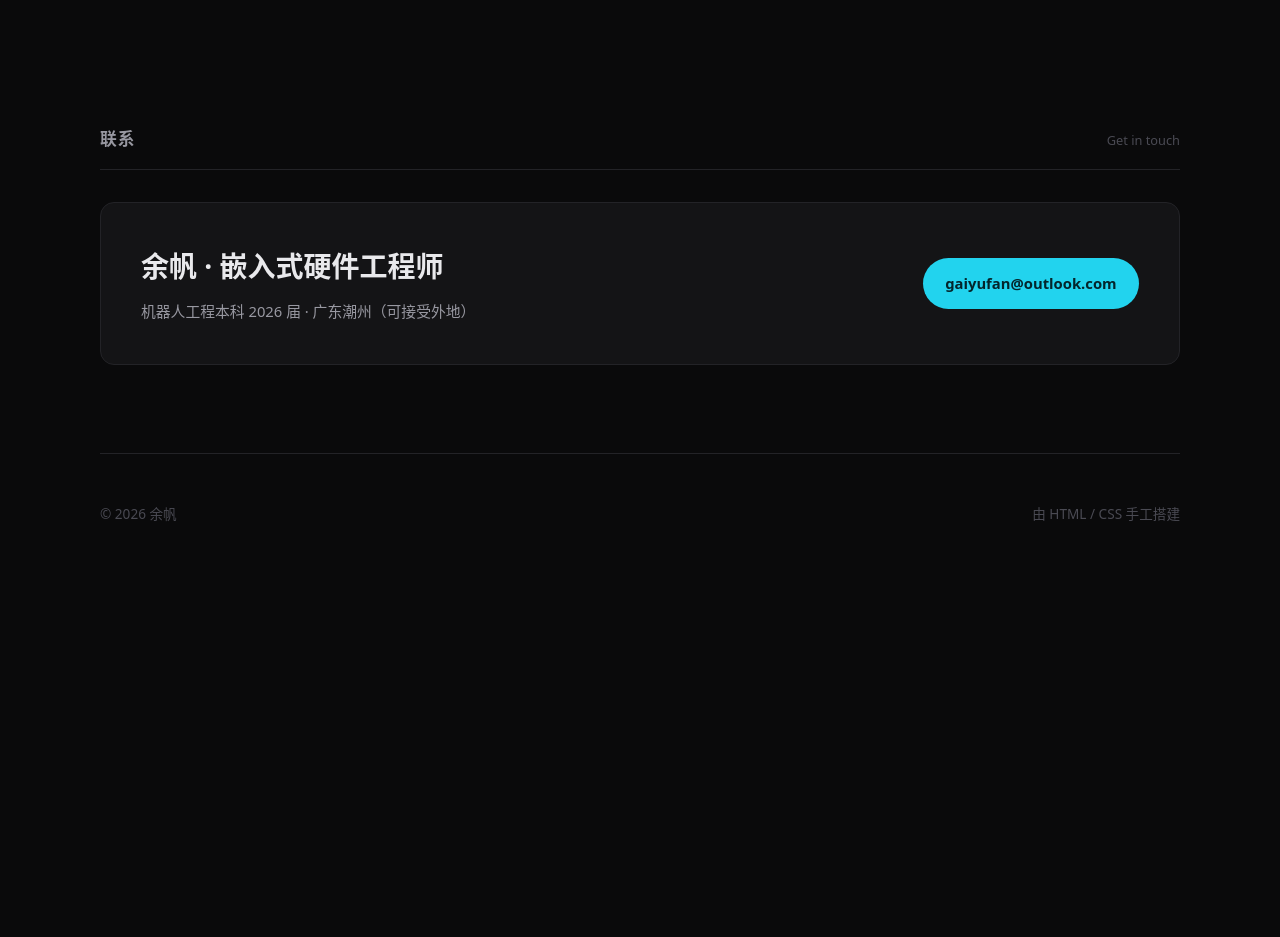
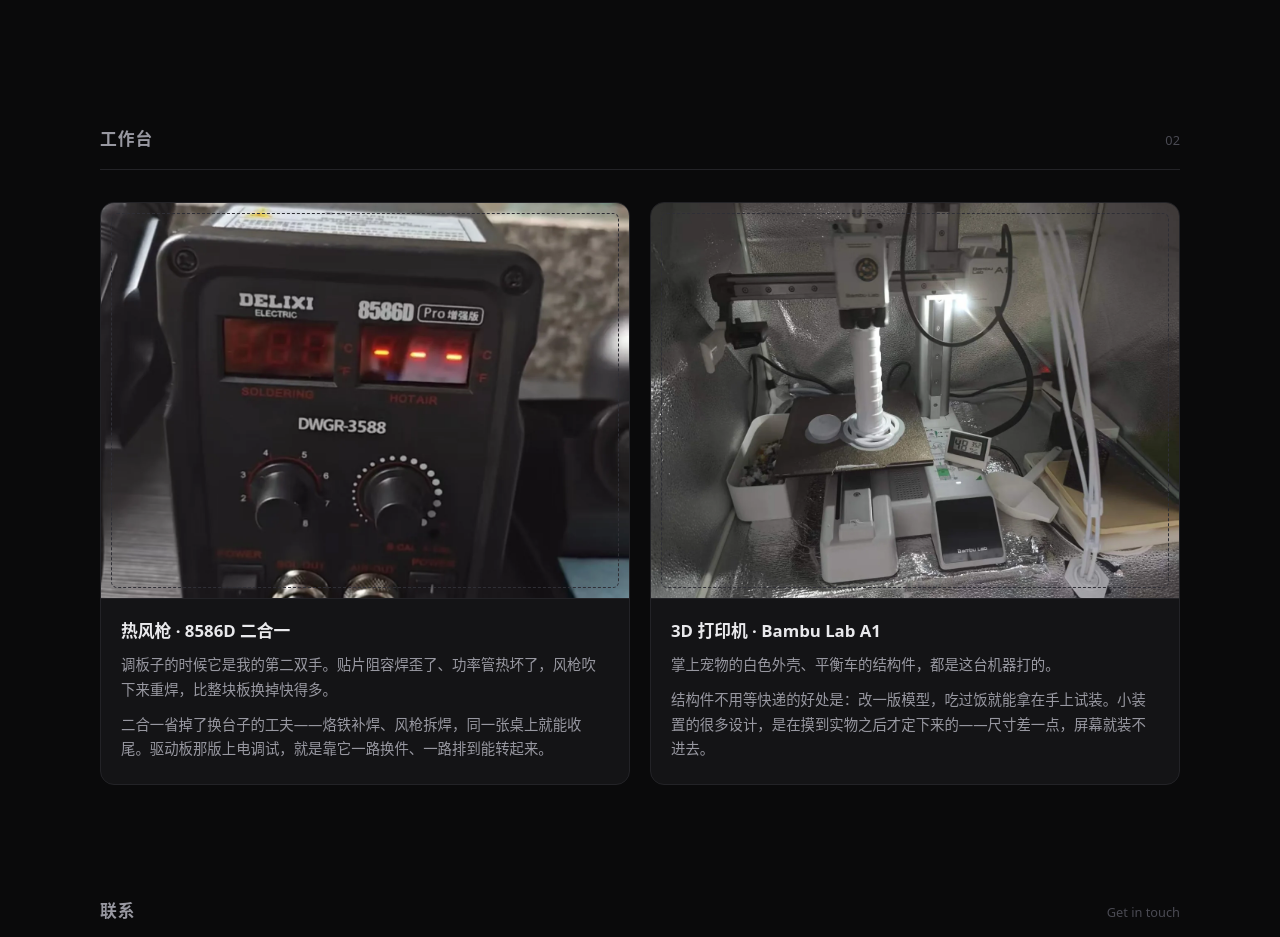
Before and after one commit to yohoda/yufan-portfolio, a plain HTML site: page index.html in a window 1280 px wide. Shown: the part 1860-2797 px from the top of the page. Before the commit the page ends 2449 px from the top, so only its background shows below. Drawn offline with Linux system fonts and the light colour scheme.

Commit message:
首页新增工作台区块：热风枪焊台与 3D 打印机

```diff
--- a/index.html
+++ b/index.html
@@ -17,6 +17,7 @@
     <nav class="nav">
       <a href="#projects">项目</a>
       <a href="#skills">技能</a>
+      <a href="#tools">工作台</a>
       <a href="#contact">联系</a>
     </nav>
   </div>
@@ -116,6 +117,38 @@
     </div>
   </section>
 
+  <!-- ==================== 工作台 ==================== -->
+  <section class="section" id="tools">
+    <div class="container">
+      <div class="section-head reveal">
+        <h2>工作台</h2>
+        <span class="count">02</span>
+      </div>
+
+      <div class="tools">
+
+        <article class="tool reveal">
+          <div class="media" data-ratio="4/3"><img src="assets/tool-hotair.webp" alt="8586D 二合一热风枪焊台"></div>
+          <div class="tool-body">
+            <h3>热风枪 · 8586D 二合一</h3>
+            <p>调板子的时候它是我的第二双手。贴片阻容焊歪了、功率管热坏了，风枪吹下来重焊，比整块板换掉快得多。</p>
+            <p>二合一省掉了换台子的工夫——烙铁补焊、风枪拆焊，同一张桌上就能收尾。驱动板那版上电调试，就是靠它一路换件、一路排到能转起来。</p>
+          </div>
+        </article>
+
+        <article class="tool reveal">
+          <div class="media" data-ratio="4/3"><img src="assets/tool-printer.webp" alt="Bambu Lab A1 3D 打印机"></div>
+          <div class="tool-body">
+            <h3>3D 打印机 · Bambu Lab A1</h3>
+            <p>掌上宠物的白色外壳、平衡车的结构件，都是这台机器打的。</p>
+            <p>结构件不用等快递的好处是：改一版模型，吃过饭就能拿在手上试装。小装置的很多设计，是在摸到实物之后才定下来的——尺寸差一点，屏幕就装不进去。</p>
+          </div>
+        </article>
+
+      </div>
+    </div>
+  </section>
+
   <!-- ==================== 联系 ==================== -->
   <section class="section" id="contact">
     <div class="container">
--- a/style.css
+++ b/style.css
@@ -557,3 +557,49 @@ a { color: inherit; }
   border-color: #3c3c44;
   filter: none;
 }
+
+/* ---------- 工作台 ---------- */
+
+.tools {
+  display: grid;
+  grid-template-columns: repeat(2, 1fr);
+  gap: 1.25rem;
+}
+
+.tool {
+  background: var(--surface);
+  border: 1px solid var(--line);
+  border-radius: var(--radius);
+  overflow: hidden;
+}
+
+.tool .media {
+  border-bottom: 1px solid var(--line);
+}
+
+.tool-body {
+  padding: 1.1rem 1.25rem 1.4rem;
+}
+
+.tool-body h3 {
+  margin: 0 0 0.5rem;
+  font-size: 1.05rem;
+  font-weight: 650;
+}
+
+.tool-body p {
+  margin: 0;
+  font-size: 0.9rem;
+  color: var(--muted);
+  line-height: 1.7;
+}
+
+.tool-body p + p {
+  margin-top: 0.65rem;
+}
+
+@media (max-width: 720px) {
+  .tools {
+    grid-template-columns: 1fr;
+  }
+}
```
Also changed, not shown: assets/tool-hotair.webp (added), assets/tool-printer.webp (added).
